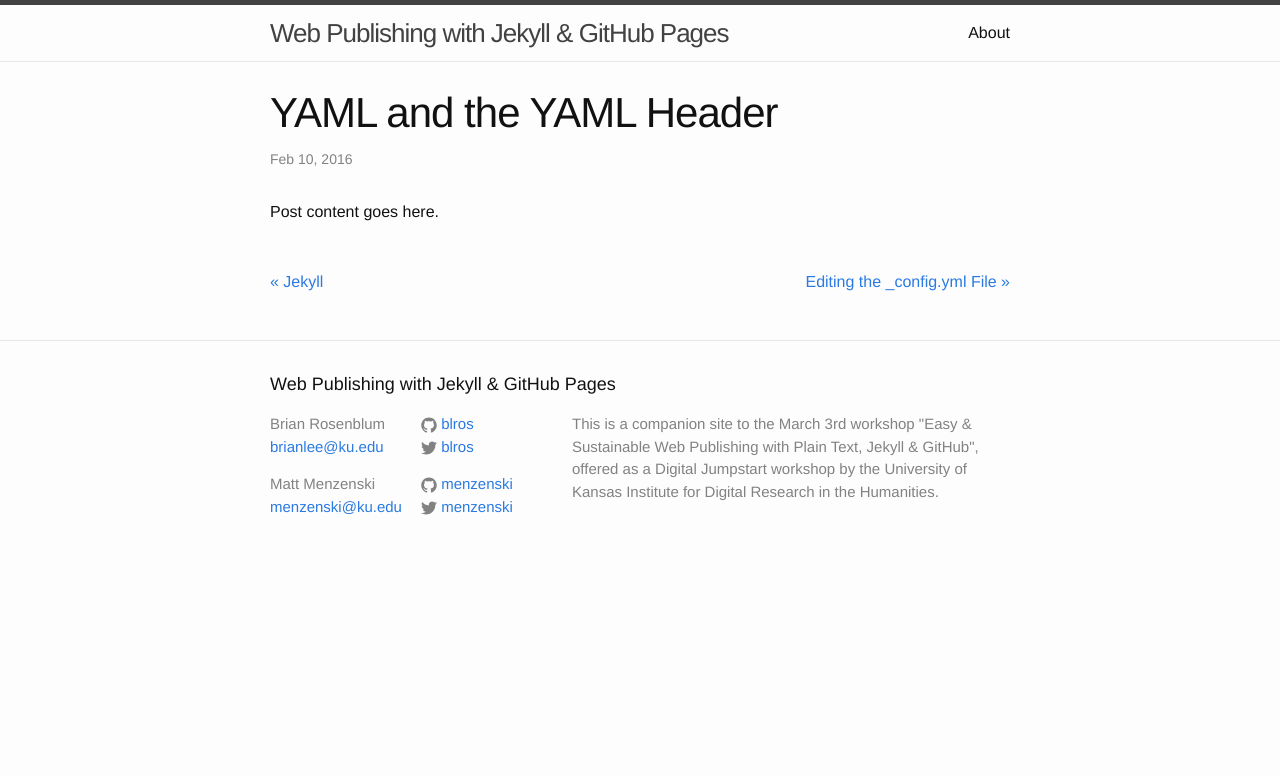
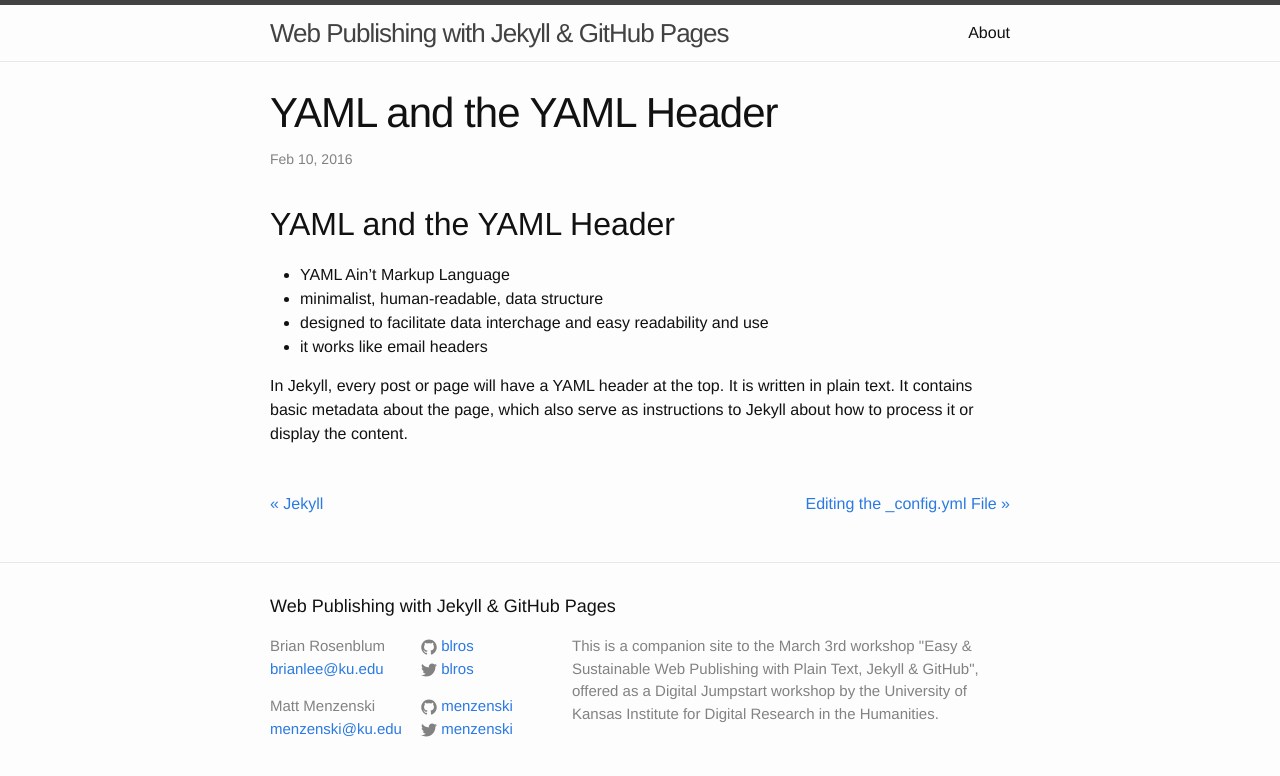
Before and after one commit to menzenski/idrh-static-site-workshop, a Jekyll site: the page built from _posts/2016-02-10-yaml-header.md, in a window 1280 px wide. Shown: the top 776 px of the page. Built offline with Jekyll 4.4.1, drawn with Linux system fonts in a browser that asks for light colours.

Commit message:
Updated 2016-02-10-yaml-header.md

```diff
--- a/_posts/2016-02-10-yaml-header.md
+++ b/_posts/2016-02-10-yaml-header.md
@@ -1,7 +1,16 @@
 ---
 layout: post
-title: "YAML and the YAML Header"
-date: 2016-02-10 14:40:40 -0600
+title: YAML and the YAML Header
+date: "2016-02-10 14:40:40 -0600"
 categories: jekyll
+published: true
 ---
-Post content goes here.
+
+## YAML and the YAML Header
+
+* YAML Ain't Markup Language
+* minimalist, human-readable, data structure
+* designed to facilitate data interchage and easy readability and use
+* it works like email headers
+
+In Jekyll, every post or page will have a YAML header at the top. It is written in plain text. It contains basic metadata about the page, which also serve as instructions to Jekyll about how to process it or display the content.
```
